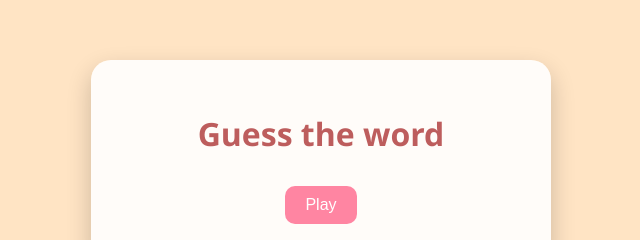
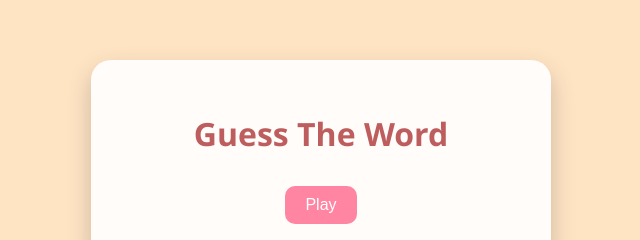
Before and after one commit to mrmr69/guess_the_word, a plain HTML site: page index.html in a window 1280 px wide. Shown: the part 238-478 px from the top of the page, 319-959 px from the left. Drawn offline with Linux system fonts and the light colour scheme.

Commit message:
Update index.html

```diff
--- a/index.html
+++ b/index.html
@@ -1,13 +1,13 @@
 <!DOCTYPE html>
 <html>
 <head>
-  <title>Mini Game Style</title>
+  <title>Guess The Word</title>
   <link rel="stylesheet" href="style.css">
   <script src="script.js"></script>
 </head>
 <body>
     <div id="home" class="box">
-        <h1>Guess the word</h1>
+        <h1>Guess The Word</h1>
         <button onclick="goTo('play')">Play</button> <br>
       </div>
 
```
